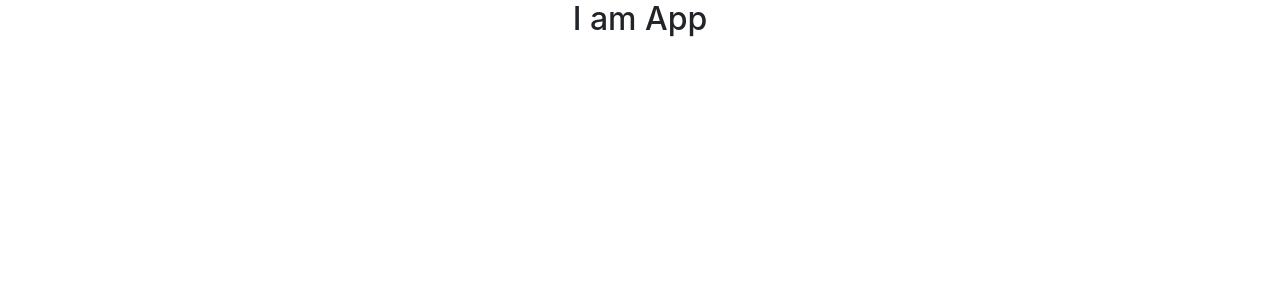
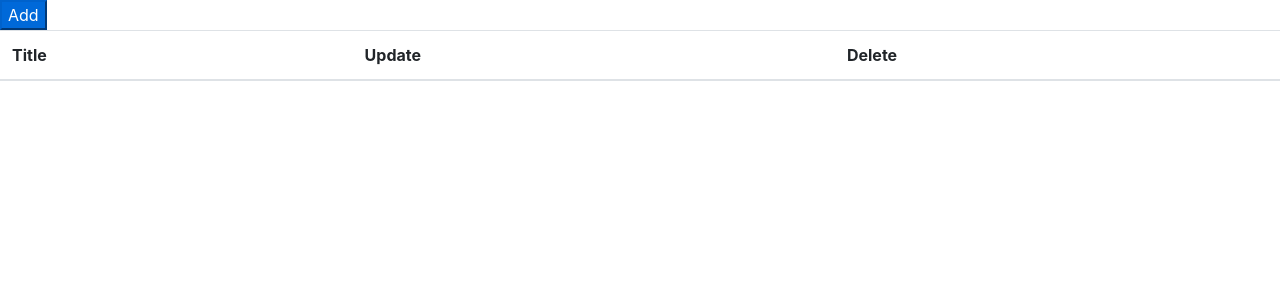
Before and after one commit to jamesoyanna/HttpApp, a React (Create React App) app: page / in a window 1280 px wide. Shown: the top 300 px of the page. Built offline with nearby package versions, Linux system fonts and the light colour scheme.

Commit message:
Implement a table

```diff
--- a/package.json
+++ b/package.json
@@ -1,5 +1,5 @@
 {
-  "name": "fashion-house",
+  "name": "httpapp",
   "version": "0.1.0",
   "private": true,
   "dependencies": {
--- a/src/App.js
+++ b/src/App.js
@@ -1,12 +1,62 @@
-import React from 'react';
+import React, { Component } from "react";
 import './App.css';
 
-function App() {
-  return (
-    <div className="App">
-      <h2>I am App</h2>
-    </div>
-  );
+class App extends Component {
+  state = {
+    posts: []
+  };
+
+  handleAdd = ()=>{
+    console.log("Ädd Post")
+  }
+
+handleUpdate = (post) =>{
+  console.log("Update", post)
+}
+
+handleDelete = (post) =>{
+console.log("Delete", post)
+}
+
+  render() {
+    return (
+      <>
+        <button className="btm btn-primary" onClick={this.handleAdd}>
+          Add
+        </button>
+        <table className="table">
+          <thead>
+            <tr>
+              <th>Title</th>
+              <th>Update</th>
+              <th>Delete</th>
+            </tr>
+          </thead>
+          <tbody>
+            {this.state.posts.map(post =>(
+              <tr key={post.id}>
+               <td>{post.title}</td>
+               <td>
+                 <button className="btn btn-info btn-sm"
+                 onClick={()=>this.handleUpdate(post)}>
+                   Update
+                 </button>
+               </td>
+               <td>
+                 <button
+                 className="btn btn-danger btn-sm"
+                 onClick={() =>this.handleDelete(post)}
+                 >
+                 Delete
+                 </button>
+               </td>
+              </tr>
+            ))}
+          </tbody>
+        </table>
+      </>
+    );
+  }
 }
 
 export default App;
```
